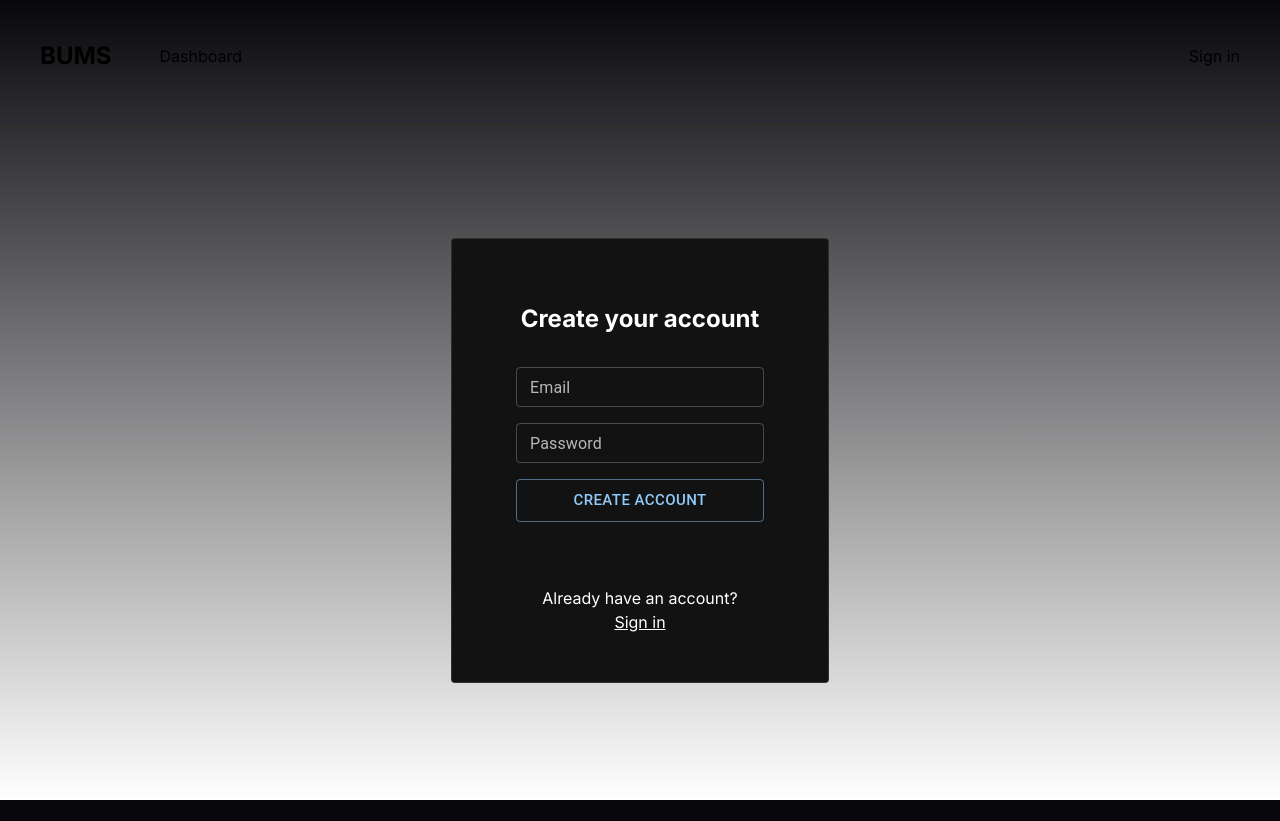
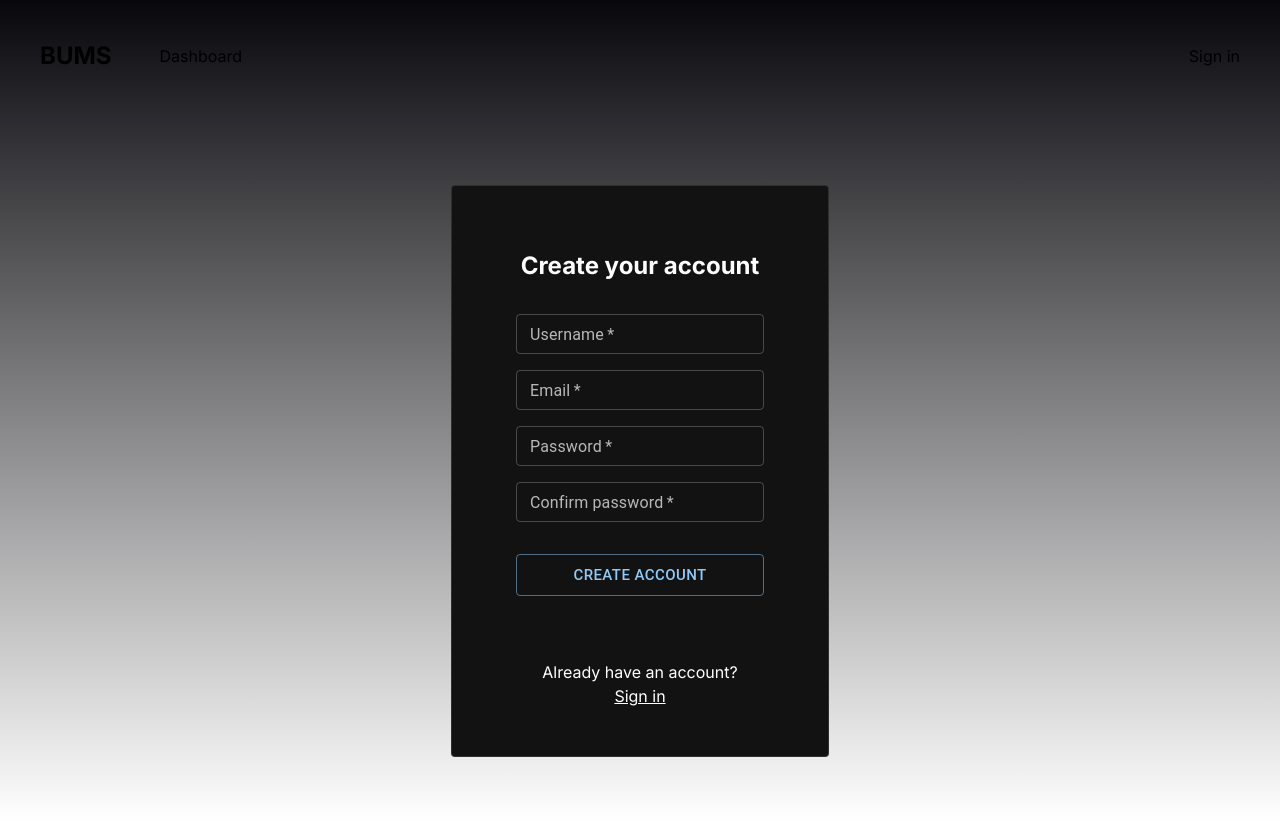
Before and after one commit to filipm123/bums, a Next.js app: page /signup in a window 1280 px wide. Before the commit the page ends 800 px from the top, so only its background shows below. Built offline with nearby package versions, Linux system fonts and the light colour scheme; no server answers.

Commit message:
Added password validation plus, get started button in landing

```diff
--- a/package.json
+++ b/package.json
@@ -21,7 +21,9 @@
     "react-dom": "^18.2.0",
     "react-drag-drop-files": "^2.3.10",
     "react-dropzone": "^14.2.3",
-    "reactstrap": "^9.2.1"
+    "react-password-checklist": "^1.5.0",
+    "reactstrap": "^9.2.1",
+    "validator": "^13.11.0"
   },
   "devDependencies": {
     "autoprefixer": "^10.0.1",
--- a/src/app/components/AddProjectForm.js
+++ b/src/app/components/AddProjectForm.js
@@ -2,24 +2,24 @@ import TextField from "@mui/material/TextField";
 import Modal from "@mui/material/Modal";
 import Box from "@mui/material/Box";
 import { Button } from "@mui/material";
-import { useState } from "react";
-import { doc, setDoc } from "firebase/firestore";
+import { useState, } from "react";
+import { doc, setDoc, addDoc } from "firebase/firestore";
 import { db } from "../../../firebase";
-import MyDropzone from "./Dropzone";
+
 
 const AddProjectForm = () => {
   const [title, setTitle] = useState("");
   const [author, setAuthor] = useState("");
-  const [cover, setCover] = useState("");
-  const [files, setFiles] = useState([]);
 
-  const addProject = () => {
-    setDoc(doc(db, "projects"), {
-      title: title,
-      author: author,
-      cover: cover,
-      files: files,
-    });
+  const addProject = async () => {
+    try {
+      const docRef = await addDoc(collection(db, "projects"), {
+        title: title,
+        author: author,
+      });
+    } catch (error) {
+      console.error("Error uploading data: ", error);
+    }
   };
 
   const style = {
@@ -40,16 +40,18 @@ const AddProjectForm = () => {
         <TextField
           id="outlined-basic"
           label="Project name"
+          F
           variant="outlined"
           className="w-full"
+          onChange={(e) => setTitle(e.target.value)}
         />
         <TextField
           id="outlined-basic"
           label="Artist"
           variant="outlined"
           className="w-full"
+          onChange={(e) => setAuthor(e.target.value)}
         />
-        <MyDropzone />
         <Button className="w-full" type="submit" variant="contained">
           Add
         </Button>
--- a/src/app/components/SignIn.js
+++ b/src/app/components/SignIn.js
@@ -21,7 +21,7 @@ const SignIn = () => {
     signInWithEmailAndPassword(auth, email, password)
       .then((userCredential) => {
         const user = userCredential.user;
-        console.log(user);
+        redirect('/dashboard')
 
       })
       .catch((error) => {
--- a/src/app/components/SignUp.js
+++ b/src/app/components/SignUp.js
@@ -1,23 +1,22 @@
 "use client";
 import { getAuth, createUserWithEmailAndPassword } from "firebase/auth";
 import { useState } from "react";
-import app from "../../../firebase";
 import Card from "@mui/material/Card";
-import CardContent from "@mui/material";
 import TextField from "@mui/material/TextField";
 import Button from "@mui/material/Button";
-import Box from "@mui/material/Box";
-import Header from "./Header";
 import Link from "next/link";
+import PasswordChecklist from "react-password-checklist";
 const auth = getAuth();
 
 const SignUp = () => {
   const [email, setEmail] = useState("");
   const [password, setPassword] = useState("");
+  const [username, setUsername] = useState("");
+  const [passwordAgain, setPasswordAgain] = useState("");
 
   const handleRegister = (e) => {
     e.preventDefault(e);
-    createUserWithEmailAndPassword(auth, email, password)
+    createUserWithEmailAndPassword(auth, email, username, password)
       .then((userCredential) => {
         const user = userCredential.user;
         console.log(user);
@@ -29,6 +28,7 @@ const SignUp = () => {
         console.log(errorCode, errorMessage);
       });
   };
+
   return (
     <div className="flex flex-grow p-16 flex-col items-center justify-center">
       <form onSubmit={handleRegister}>
@@ -38,11 +38,20 @@ const SignUp = () => {
               Create your account
             </strong>
             <TextField
+              onChange={(e) => setUsername(e.target.value)}
+              id="outlined-basic"
+              label="Username"
+              variant="outlined"
+              size="small"
+              required
+            />
+            <TextField
               onChange={(e) => setEmail(e.target.value)}
               id="outlined-basic"
               label="Email"
               variant="outlined"
               size="small"
+              required
             />
             <TextField
               onChange={(e) => setPassword(e.target.value)}
@@ -51,7 +60,29 @@ const SignUp = () => {
               variant="outlined"
               type="password"
               size="small"
+              required
             />
+            <TextField
+              onChange={(e) => setPasswordAgain(e.target.value)}
+              id="outlined-basic"
+              label="Confirm password"
+              variant="outlined"
+              type="password"
+              size="small"
+              required
+            />
+            {password ? (
+              <PasswordChecklist
+                rules={["minLength", "number", "capital", "match"]}
+                minLength={5}
+                value={password}
+                valueAgain={passwordAgain}
+                onChange={(isValid) => {}}
+              />
+            ) : (
+              <div></div>
+            )}
+
             <Button
               type="submit"
               disableElevation
--- a/src/app/page.js
+++ b/src/app/page.js
@@ -1,8 +1,25 @@
-import '@fontsource/roboto/300.css';
-import '@fontsource/roboto/400.css';
-import '@fontsource/roboto/500.css';
-import '@fontsource/roboto/700.css';
-
+import "@fontsource/roboto/300.css";
+import "@fontsource/roboto/400.css";
+import "@fontsource/roboto/500.css";
+import "@fontsource/roboto/700.css";
+import { Button } from "@mui/material";
+import Link from "next/link";
 export default function Home() {
-  return <div className='gap-4 flex justify-center items-center  flex-grow text-center text-5xl'><strong>BUMS: </strong> an easy way to organise your wip projects!</div>;
+  return (
+    <div className="gap-12 flex justify-center flex-col items-center flex-grow text-center text-5xl">
+      <div>
+        <strong>BUMS: </strong> an easy way to organise your wip projects!
+      </div>
+      <Link href="/dashboard">
+        {" "}
+        <Button
+          sx={{ color: "#ffffff", borderColor: "#2A293C" }}
+          variant="outlined"
+          size="large"
+        >
+          Get started
+        </Button>
+      </Link>
+    </div>
+  );
 }
```
Also changed, not shown: 1 other file (tests, documents, lock files or other folders).
